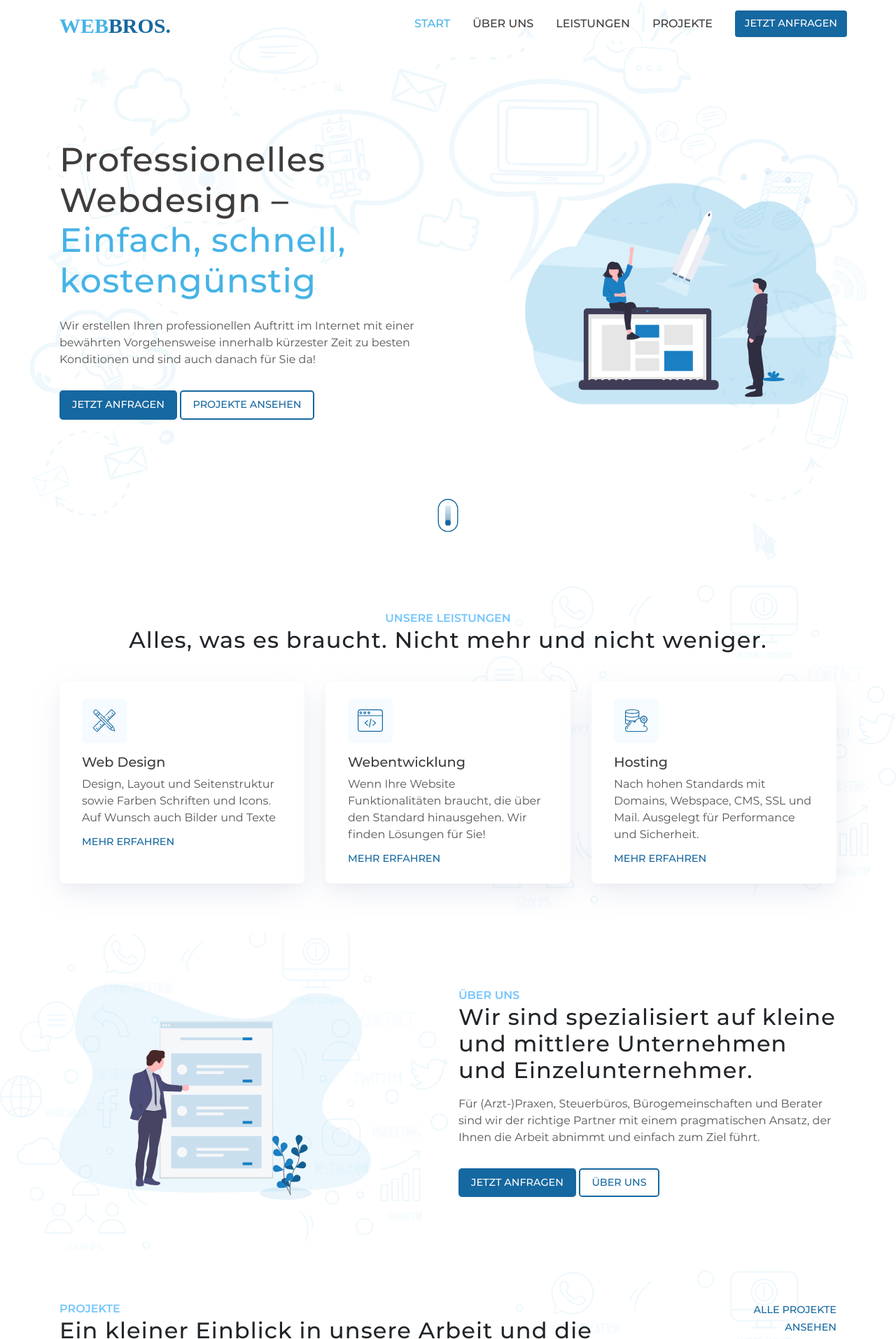
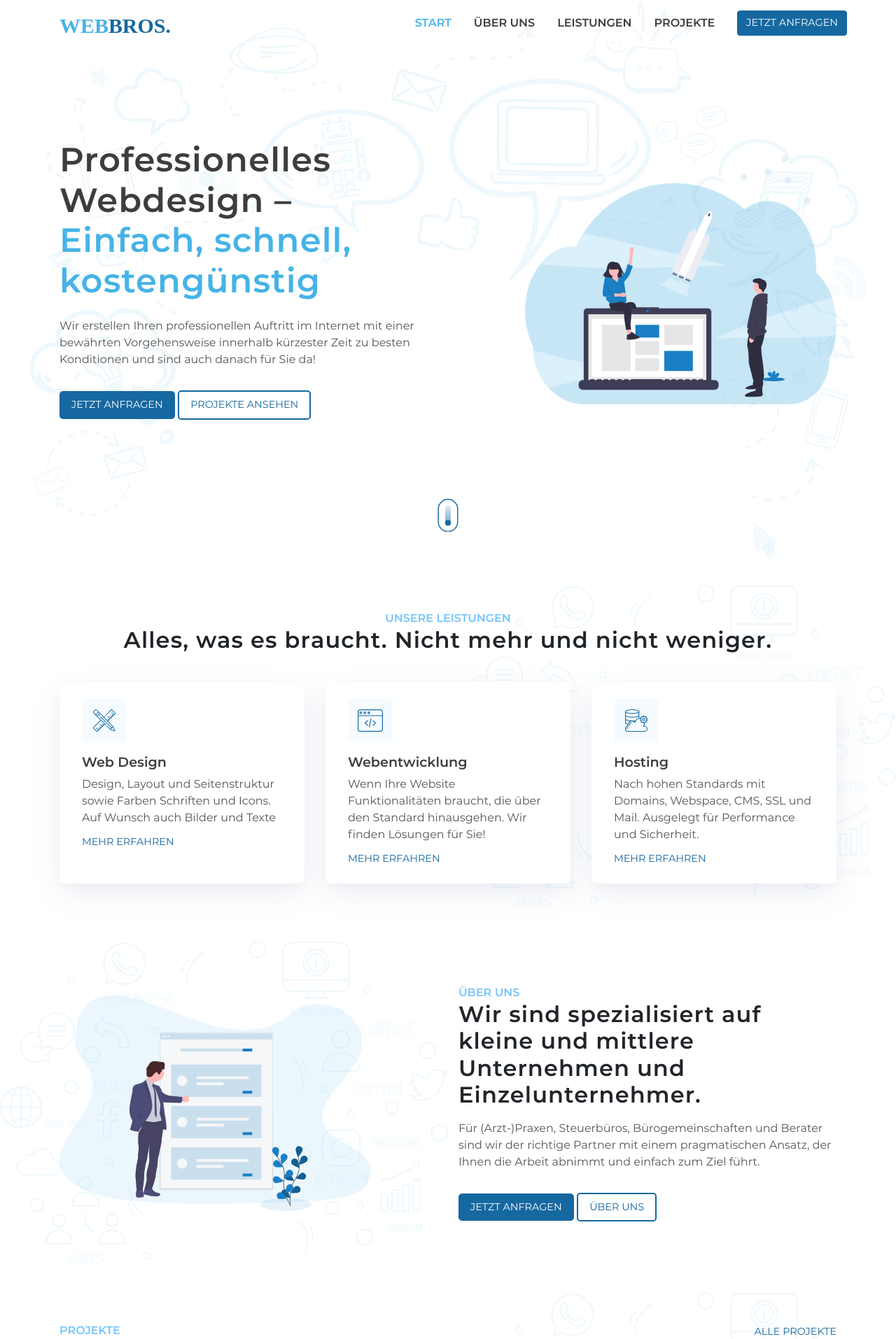
Before and after one commit to deonog/webbros-theme, a PHP site: page /index.html in a window 1280 px wide. Shown: the top 1914 px of the page at 70% size. Run offline with PHP 8.4, Linux system fonts and the light colour scheme; some libraries are stand-ins or nearby versions.

Commit message:
fonts final fix

```diff
--- a/css/navbar.scss
+++ b/css/navbar.scss
@@ -79,7 +79,7 @@ nav {
           }
         }
         a {
-          font-family: $montserratMedium;
+          font-family: $montserratSemibold;
           text-transform: uppercase;
           color: $black;
           font-size: 1.6em;
--- a/style.css
+++ b/style.css
@@ -7,14 +7,14 @@ body {
 }
 
 h1 {
-  font-family: "Montserrat Medium", sans-serif;
+  font-family: "Montserrat Semibold", sans-serif;
   letter-spacing: 1.1px;
   font-size: 3em;
   color: #3f3c3c;
 }
 
 h2 {
-  font-family: "Montserrat Medium", sans-serif;
+  font-family: "Montserrat Semibold", sans-serif;
   letter-spacing: 1.1px;
 }
 
@@ -22,7 +22,7 @@ h3,
 h4,
 h5,
 h6 {
-  font-family: "Montserrat Medium", sans-serif;
+  font-family: "Montserrat Semibold", sans-serif;
   color: #3f3c3c;
 }
 
@@ -61,7 +61,7 @@ p {
 /* BUTTONS */
 .btn {
   font-size: 0.9em;
-  font-family: "Montserrat Medium", sans-serif;
+  font-family: "Montserrat Regular", sans-serif;
   text-transform: uppercase;
   margin-top: 2rem;
 }
@@ -69,14 +69,14 @@ p {
 .btn-primary {
   color: #fff !important;
   background: #1668a0 !important;
-  border: 2px solid #1668a0 !important;
+  border: 1px solid #1668a0 !important;
 }
 
 .btn-primary:hover {
   opacity: 0.8;
   color: #fff !important;
   background: #1668a0 !important;
-  border: 2px solid #1668a0 !important;
+  border: 1px solid #1668a0 !important;
 }
 
 .btn-secondary {
@@ -94,7 +94,7 @@ p {
 
 .read-more-btn {
   color: #1668a0;
-  font-family: "Montserrat Medium", sans-serif;
+  font-family: "Montserrat Regular", sans-serif;
   text-transform: uppercase;
   font-size: 0.9em;
 }
@@ -1033,7 +1033,7 @@ nav .links-container ul li:last-child {
 }
 
 nav .links-container ul li a {
-  font-family: "Montserrat Medium", sans-serif;
+  font-family: "Montserrat Semibold", sans-serif;
   text-transform: uppercase;
   color: #3f3c3c;
   font-size: 1.6em;
--- a/style.scss
+++ b/style.scss
@@ -9,14 +9,14 @@ body {
 }
 
 h1 {
-  font-family: $montserratMedium;
+  font-family: $montserratSemibold;
   letter-spacing: 1.1px;
   font-size: 3em;
   color: $black;
 }
 
 h2 {
-  font-family: $montserratMedium;
+  font-family: $montserratSemibold;
   letter-spacing: 1.1px;
 }
 
@@ -24,7 +24,7 @@ h3,
 h4,
 h5,
 h6 {
-  font-family: $montserratMedium;
+  font-family: $montserratSemibold;
   color: $black;
 }
 
@@ -63,7 +63,7 @@ p {
 
 .btn {
   font-size: 0.9em;
-  font-family: $montserratMedium;
+  font-family: $montserratRegular;
   text-transform: uppercase;
   margin-top: 2rem;
 }
@@ -71,12 +71,12 @@ p {
 .btn-primary {
   color: #fff !important;
   background: $actionColor !important;
-  border: 2px solid $actionColor !important;
+  border: 1px solid $actionColor !important;
   &:hover {
     opacity: 0.8;
     color: #fff !important;
     background: $actionColor !important;
-    border: 2px solid $actionColor !important;
+    border: 1px solid $actionColor !important;
   }
 }
 
@@ -93,7 +93,7 @@ p {
 }
 .read-more-btn {
   color: $actionColor;
-  font-family: $montserratMedium;
+  font-family: $montserratRegular;
   text-transform: uppercase;
   font-size: 0.9em;
 }
```
Also changed, not shown: 1 other file.
